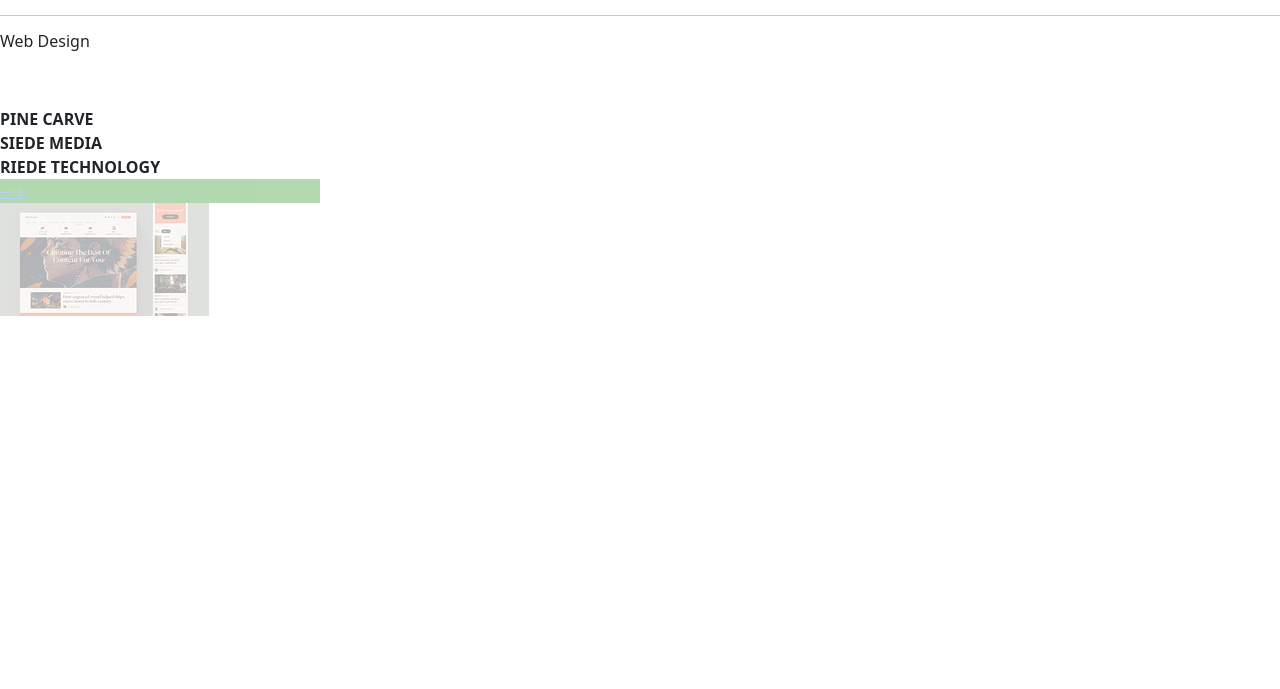
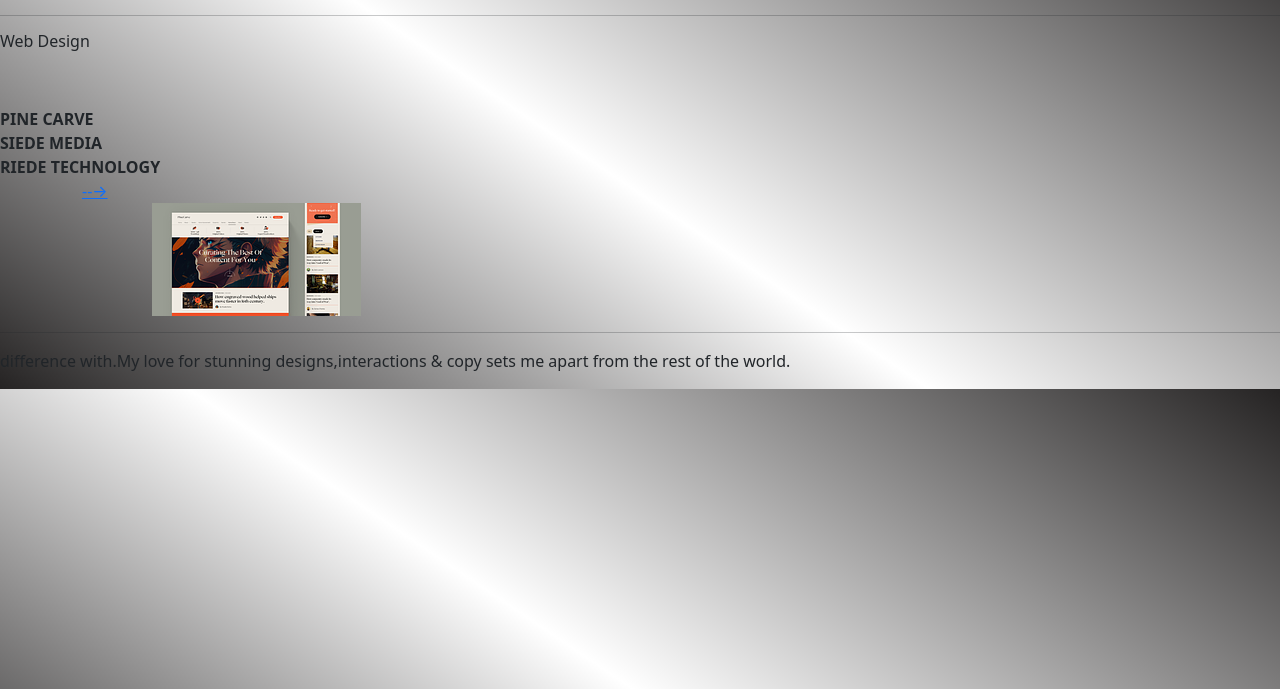
Before and after one commit to AP230/navbar-challenge, a plain HTML site: page index.html in a window 1280 px wide. Shown: the part 111-800 px from the top of the page. Drawn offline with nearby package versions, Linux system fonts and the light colour scheme.

Commit message:
Second day

```diff
--- a/css/style.css
+++ b/css/style.css
@@ -1,4 +1,4 @@
-div {
-    background-color: green;
-    opacity: 0.3;
-  }
+body{
+    background: rgb(37,35,35);
+background: linear-gradient(214deg, rgba(37,35,35,1) 0%, rgba(255,255,255,1) 54%, rgba(37,35,35,1) 100%);
+}
--- a/index.html
+++ b/index.html
@@ -6,8 +6,8 @@
   <meta name="viewport" content="width=device-width, initial-scale=1">
   <title>Bootstrap demo</title>
   <link href="https://cdn.jsdelivr.net/npm/bootstrap@5.3.3/dist/css/bootstrap.min.css" rel="stylesheet">
-  <link rel="stylesheet" href="css/style.css"
-    integrity="sha384-QWTKZyjpPEjISv5WaRU9OFeRpok6YctnYmDr5pNlyT2bRjXh0JMhjY6hW+ALEwIH" crossorigin="anonymous">
+    <integrity="sha384-QWTKZyjpPEjISv5WaRU9OFeRpok6YctnYmDr5pNlyT2bRjXh0JMhjY6hW+ALEwIH" crossorigin="anonymous">
+    <link rel="stylesheet" href="css/style.css">
 </head>
 <body>
   <nav class="navbar navbar-light bg-light">
@@ -57,13 +57,22 @@
  <br>
   <b>RIEDE TECHNOLOGY</b>
 
-  <div class="col-3">
-    <a href="#"> --→</a>
+  <div class="container">
+    <div class="row">
+        <div class="Splash Screen">
+            <div class="col-3">
+                <a href="#"> --→</a>
+            </div>
+            <div class="col-3">
+<img style="float: right;" alt="" src="img/Screenshot 2024-04-16 091615.png">
+            </div>
+        </div>
+    </div>
 </div>
-<div class="col-3">
-<img style="float: left;" alt="" src="img/Screenshot 2024-04-16 091615.png">
-</div>
+<hr>
 
+
+<p>difference with.My love for stunning designs,interactions & copy sets me apart from the rest of the world.</p>
 <script src="https://cdn.jsdelivr.net/npm/bootstrap@5.3.3/dist/js/bootstrap.bundle.min.js" integrity="sha384-YvpcrYf0tY3lHB60NNkmXc5s9fDVZLESaAA55NDzOxhy9GkcIdslK1eN7N6jIeHz" crossorigin="anonymous"></script>
 
 </body>
```
